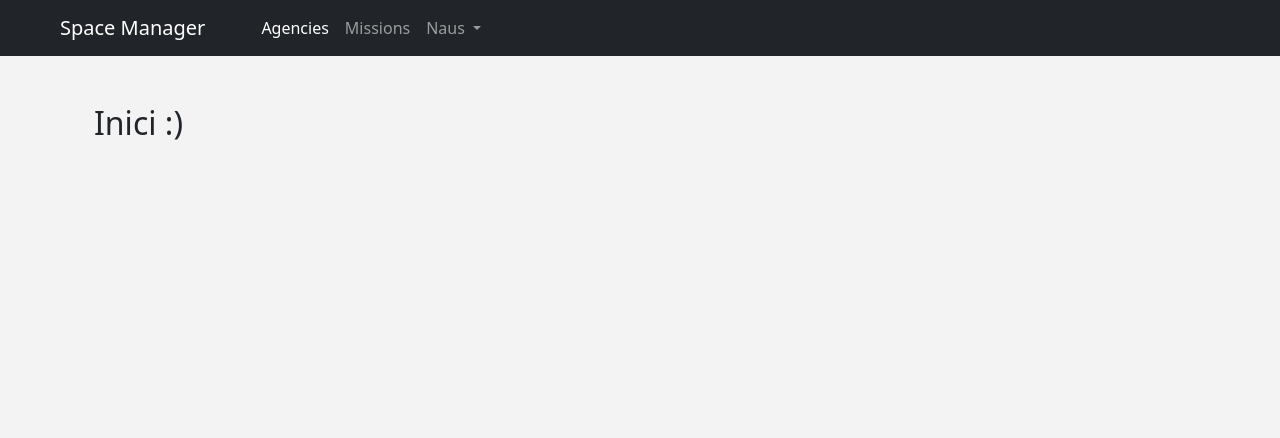
After one commit to orifer/dabd_django, a Django app: template SpaceOdyssey/spaceManager/templates/spaceManager/index.html in a window 1280 px wide. The commit adds this page. Shown: the top 438 px of the page. Run offline with Django 3.2, Linux system fonts and the light colour scheme; the template is opened without the code that fills it, so the values that code supplies are empty; some libraries are stand-ins or nearby versions.

Commit message:
favicon.ico

```diff
--- a/SpaceOdyssey/spaceManager/templates/spaceManager/agencies.html
+++ b/SpaceOdyssey/spaceManager/templates/spaceManager/agencies.html
@@ -1,6 +1,9 @@
 {% extends 'spaceManager/base.html' %}
 
 {% block content %}
+
+<title>Space Manager - Agencies</title>
+
 <div class="container">
 
     {% if pagina.object_list %}
--- a/SpaceOdyssey/spaceManager/templates/spaceManager/base.html
+++ b/SpaceOdyssey/spaceManager/templates/spaceManager/base.html
@@ -1,13 +1,17 @@
+{% load static %}
+
 <html lang="en" dir="ltr">
 <head>
     <meta charset="utf-8">
-    <title>Agencies</title>
 
     <!-- Bootstrap -->
     <link href="https://cdn.jsdelivr.net/npm/bootstrap@5.0.1/dist/css/bootstrap.min.css" rel="stylesheet" integrity="sha384-+0n0xVW2eSR5OomGNYDnhzAbDsOXxcvSN1TPprVMTNDbiYZCxYbOOl7+AMvyTG2x" crossorigin="anonymous">
 
     <!-- Fontawesome -->
     <script src="https://kit.fontawesome.com/cd3fd1a7e2.js" crossorigin="anonymous"></script>
+
+    <!-- Favicon -->
+    <link rel="shortcut icon" type="image/png" href="{% static 'spaceManager/favicon.ico' %}"/>
 
     <style>
         body {
--- /dev/null
+++ b/SpaceOdyssey/spaceManager/templates/spaceManager/index.html
@@ -0,0 +1,11 @@
+{% extends 'spaceManager/base.html' %}
+
+{% block content %}
+
+<title>Space Manager - Inici</title>
+
+<div class="container">
+    <h2>Inici :)</h2>
+</div>
+
+{% endblock %}
--- a/SpaceOdyssey/spaceManager/views.py
+++ b/SpaceOdyssey/spaceManager/views.py
@@ -1,11 +1,11 @@
 from django.shortcuts import render
-from django.http import HttpResponse
+from django.http import HttpResponse, Http404
 from django.core.paginator import Paginator
 from .models import Agencia
 
 
 def index(request):
-    return HttpResponse("Hello, world. You're at the index.")
+    return render(request, 'spaceManager/index.html')
 
 
 def agencies(request):
```
Also changed, not shown: SpaceOdyssey/spaceManager/static/spaceManager/favicon.ico (added).
